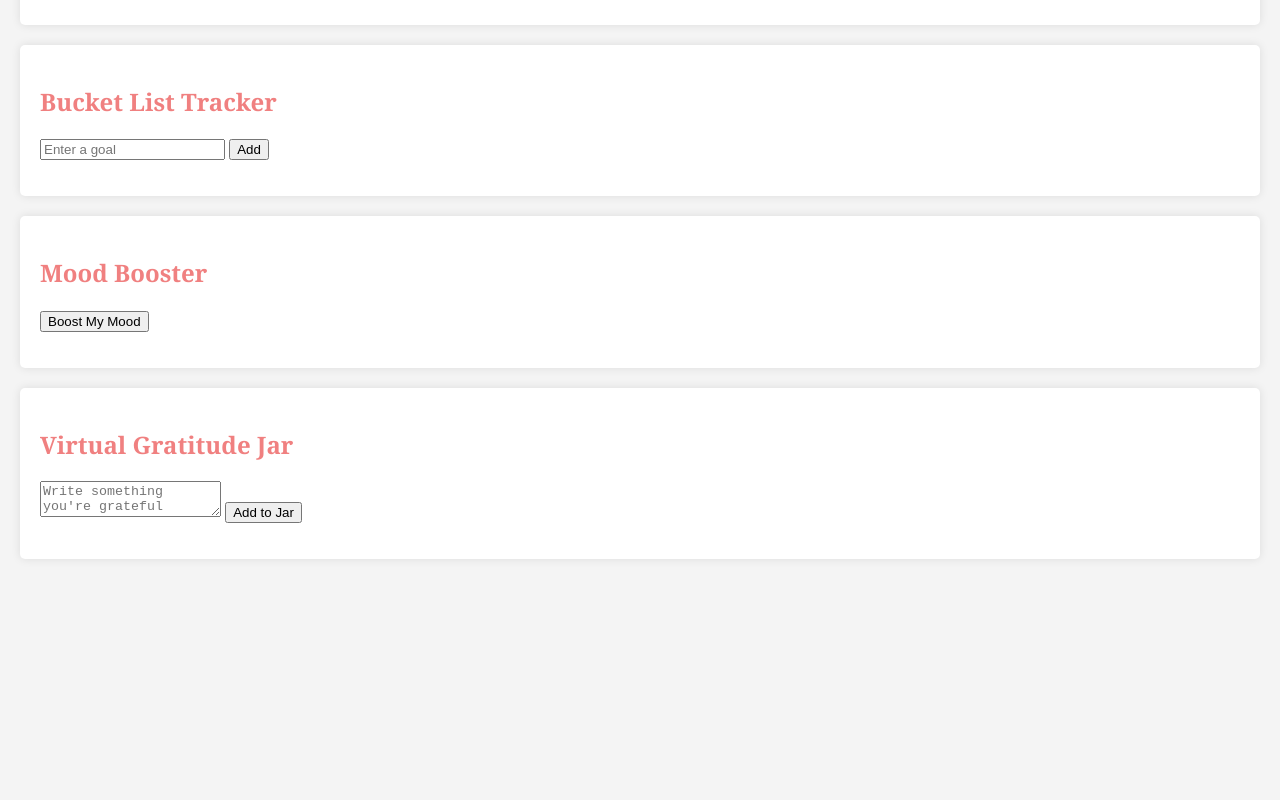
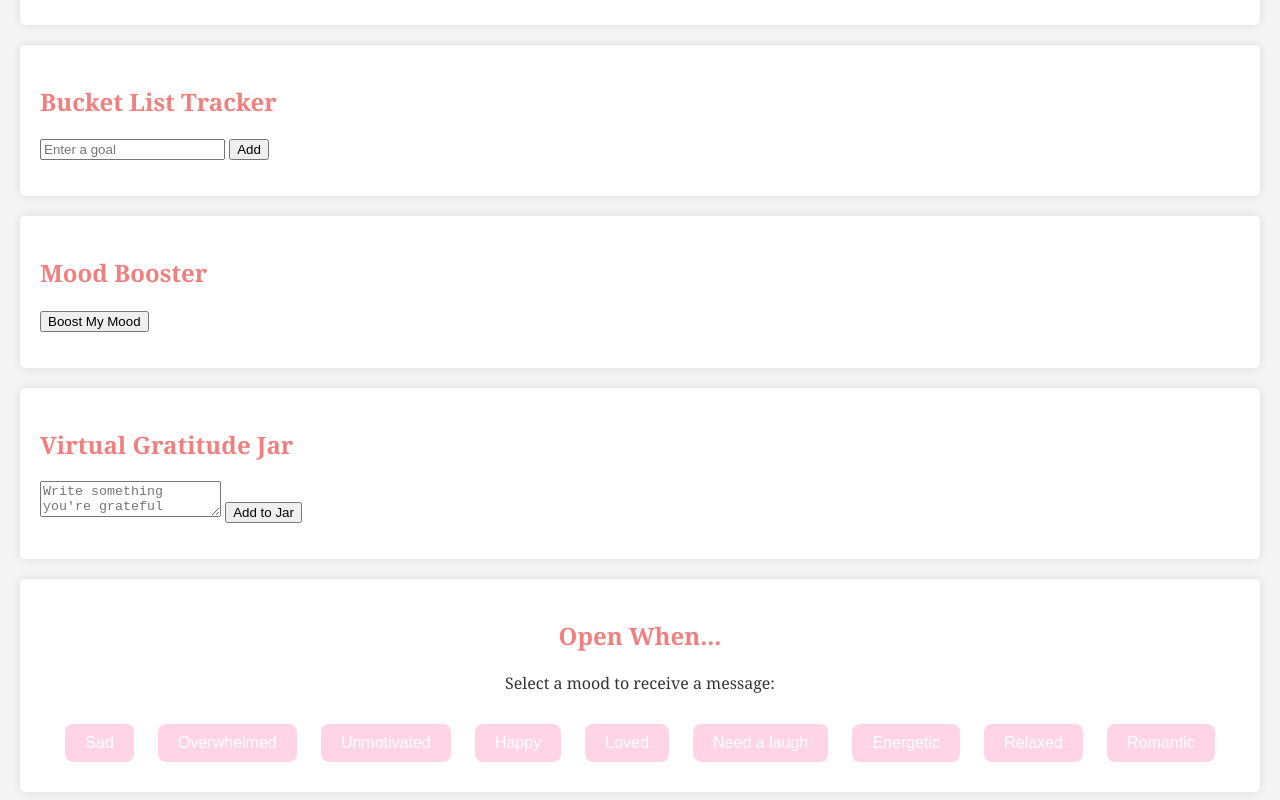
Before and after one commit to shades-lab/alia-website, a plain HTML site: page index.html in a window 1280 px wide. Shown: the part 4460-5260 px from the top of the page. Before the commit the page ends 5039 px from the top, so only its background shows below. Drawn offline with Linux system fonts and the light colour scheme.

Commit message:
Update index.html

```diff
--- a/index.html
+++ b/index.html
@@ -535,8 +535,92 @@ drawWheel();
     };
 </script>
 
+<section id="open-when">
+    <h2>Open When...</h2>
+    <p>Select a mood to receive a message:</p>
+    <div class="mood-container">
+        <button class="mood-button" onclick="showMessage('sad')">Sad</button>
+        <button class="mood-button" onclick="showMessage('overwhelmed')">Overwhelmed</button>
+        <button class="mood-button" onclick="showMessage('unmotivated')">Unmotivated</button>
+        <button class="mood-button" onclick="showMessage('happy')">Happy</button>
+        <button class="mood-button" onclick="showMessage('loved')">Loved</button>
+        <button class="mood-button" onclick="showMessage('cozy')">Need a laugh</button>
+        <button class="mood-button" onclick="showMessage('energetic')">Energetic</button>
+        <button class="mood-button" onclick="showMessage('relaxed')">Relaxed</button>
+        <button class="mood-button" onclick="showMessage('romantic')">Romantic</button>
+    </div>
+    <div id="mood-message-box" class="message-box"></div>
+</section>
 
-    <!-- JavaScript for Floating Hearts & Stars -->
+<style>
+    #open-when {
+        padding: 20px;
+        margin: 20px;
+        background: #fff;
+        border-radius: 5px;
+        box-shadow: 0 0 10px rgba(0, 0, 0, 0.1);
+        text-align: center;
+    }
+
+    #open-when h2 {
+        color: lightcoral;
+    }
+
+    .mood-container {
+        margin-top: 20px;
+    }
+
+    .mood-button {
+        background-color: #FFD4E5;
+        color: #fff;
+        font-size: 16px;
+        padding: 10px 20px;
+        border: none;
+        border-radius: 8px;
+        cursor: pointer;
+        margin: 10px;
+    }
+
+    .mood-button:hover {
+        background-color: #C6A2CD;
+    }
+
+    .message-box {
+        margin-top: 20px;
+        padding: 20px;
+        background-color: #FF88B7;
+        color: #fff;
+        border-radius: 5px;
+        display: none;
+        font-size: 18px;
+        text-align: center;
+    }
+</style>
+
+<script>
+    const moodMessages = {
+        sad: "Sadness is a passing cloud, no matter how long it lingers above your soul, the rain will clear and you will shine again",
+        overwhelmed: "it’s okay to close your eyes for a while to let the world spin without you. Rest is not defeat, it is a pause you deserve",
+        unmotivated: "Even the sun does not rise the same every day, yet it never stops ascending. Give yourself time; the light will find its way back to you",
+        happy: "In this moment the world is beautiful and you are part of that beauty. Live it fully.",
+        loved: "There are hearts that whisper your name in their prayers, eyes that see you as more beautiful than you see yourself, and souls that love you in quiet ways that do not need words",
+        cozy: "Like a warm cup in cold hands, like a quiet night wrapped in softness some moments are made to be held not rushed",
+        energetic: "There is a spark in your eyes today as if you were born from the fire of lightning itself",
+        relaxed: "You are like a distant star watching the world in silence, far from the noise, close to yourself",
+        romantic: "Love is a star in a distant sky or a flower growing unseen, yet it always exists even when we are not searching for it",
+    };
+
+    function showMessage(mood) {
+        const messageBox = document.getElementById("mood-message-box");
+        messageBox.innerText = moodMessages[mood];
+        messageBox.style.display = "block"; // Show the message box
+    }
+</script>
+
+
+
+
+<!-- JavaScript for Floating Hearts & Stars -->
     <script>
         document.getElementById("showEffect").addEventListener("click", function() {
             for (let i = 0; i < 10; i++) {
```
